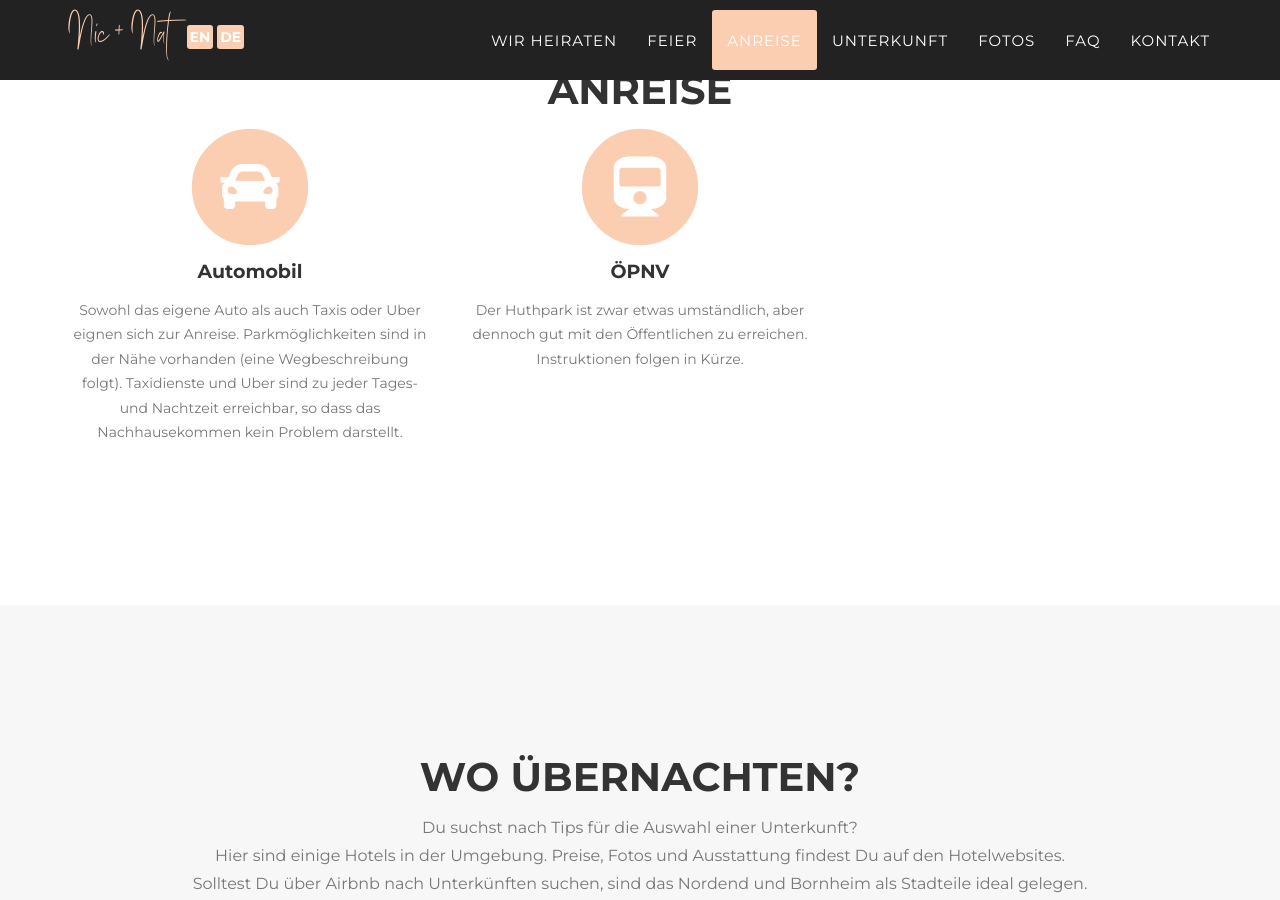
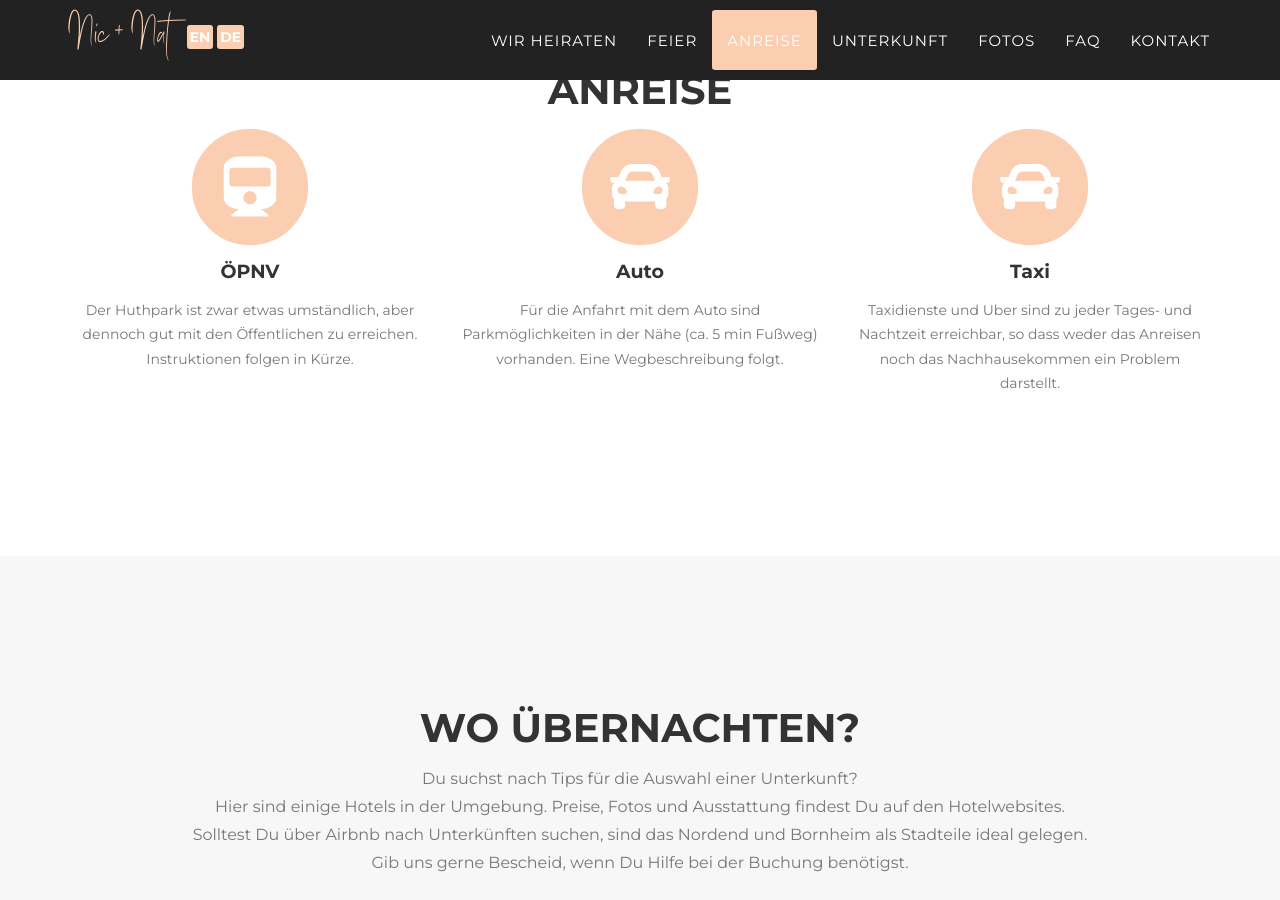
Before and after one commit to nic-nat/wedding, a Jekyll site: the page built from _fr_pages/index.html, in a window 1280 px wide and 900 px high, scrolled down 3145 px. Built offline with Jekyll 4.4.1, drawn with Linux system fonts in a browser that asks for light colours; some web fonts are replaced.

Commit message:
Update travel.html

```diff
--- a/_includes/fr_data/travel.html
+++ b/_includes/fr_data/travel.html
@@ -10,19 +10,30 @@
             <div class="col-md-4">
                 <span class="fa-stack fa-4x">
                     <i class="fa fa-circle fa-stack-2x text-primary"></i>
-                    <i class="fa fa-car fa-stack-1x fa-inverse"></i>
-                </span>
-                <h4 class="service-heading">Automobil</h4>
-                <p class="text-muted">Sowohl das eigene Auto als auch Taxis oder Uber eignen sich zur Anreise. Parkmöglichkeiten sind in der Nähe vorhanden (eine Wegbeschreibung folgt). Taxidienste und Uber sind zu jeder Tages- und Nachtzeit erreichbar, so dass das Nachhausekommen kein Problem darstellt.</p>
-            </div>
-            <div class="col-md-4">
-                <span class="fa-stack fa-4x">
-                    <i class="fa fa-circle fa-stack-2x text-primary"></i>
                     <i class="fa fa-train fa-stack-1x fa-inverse"></i>
                 </span>
                 <h4 class="service-heading">ÖPNV</h4>
                 <p class="text-muted">Der Huthpark ist zwar etwas umständlich, aber dennoch gut mit den Öffentlichen zu erreichen. Instruktionen folgen in Kürze.</p>
             </div>
+
+            <div class="col-md-4">
+                <span class="fa-stack fa-4x">
+                    <i class="fa fa-circle fa-stack-2x text-primary"></i>
+                    <i class="fa fa-car fa-stack-1x fa-inverse"></i>
+                </span>
+                <h4 class="service-heading">Auto</h4>
+                <p class="text-muted">Für die Anfahrt mit dem Auto sind Parkmöglichkeiten in der Nähe (ca. 5 min Fußweg) vorhanden. Eine Wegbeschreibung folgt.</p>
+            </div>
+
+            <div class="col-md-4">
+                <span class="fa-stack fa-4x">
+                    <i class="fa fa-circle fa-stack-2x text-primary"></i>
+                    <i class="fa fa-car fa-stack-1x fa-inverse"></i>
+                </span>
+                <h4 class="service-heading">Taxi</h4>
+                <p class="text-muted">Taxidienste und Uber sind zu jeder Tages- und Nachtzeit erreichbar, so dass weder das Anreisen noch das Nachhausekommen ein Problem darstellt.</p>
+            </div>
+
         </div>
     </div>
 </section>
```
